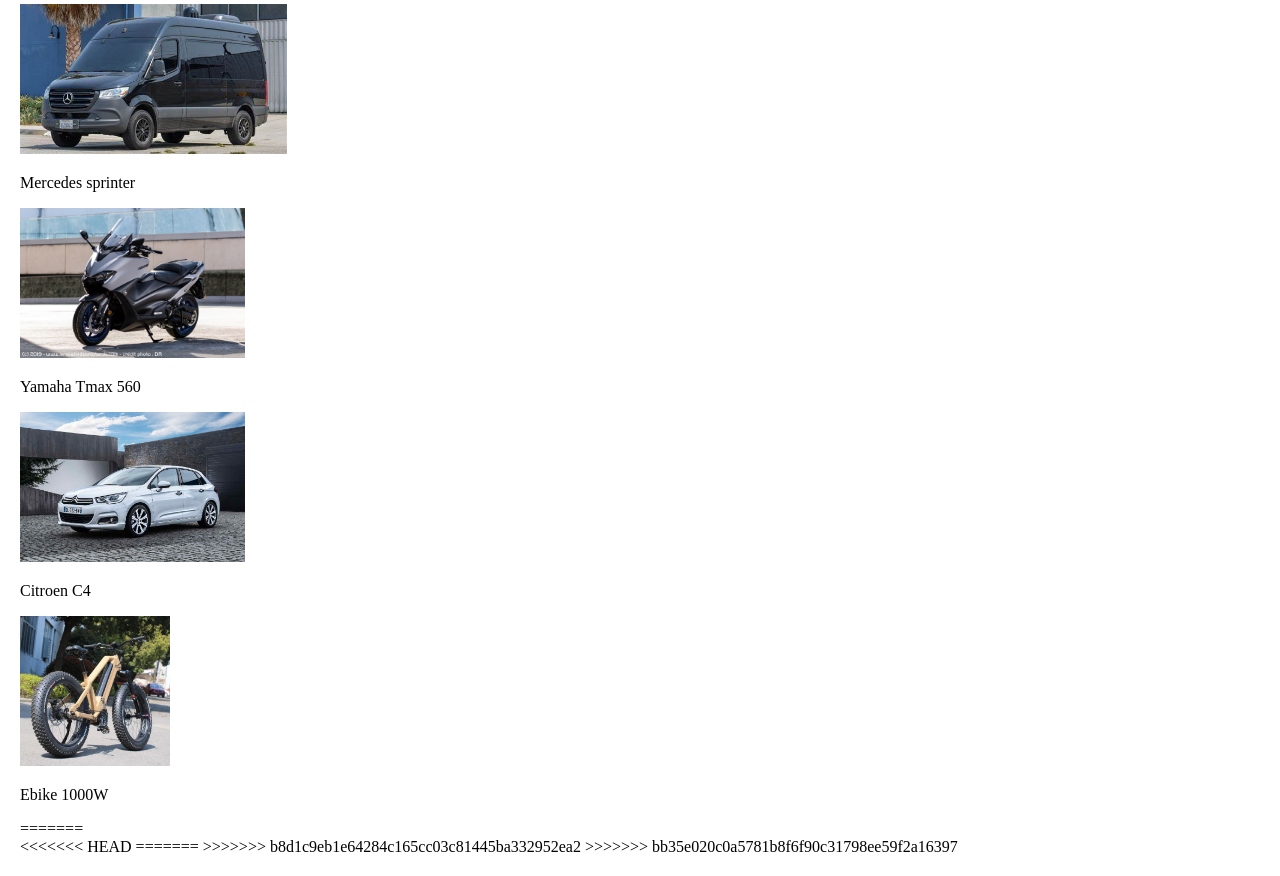
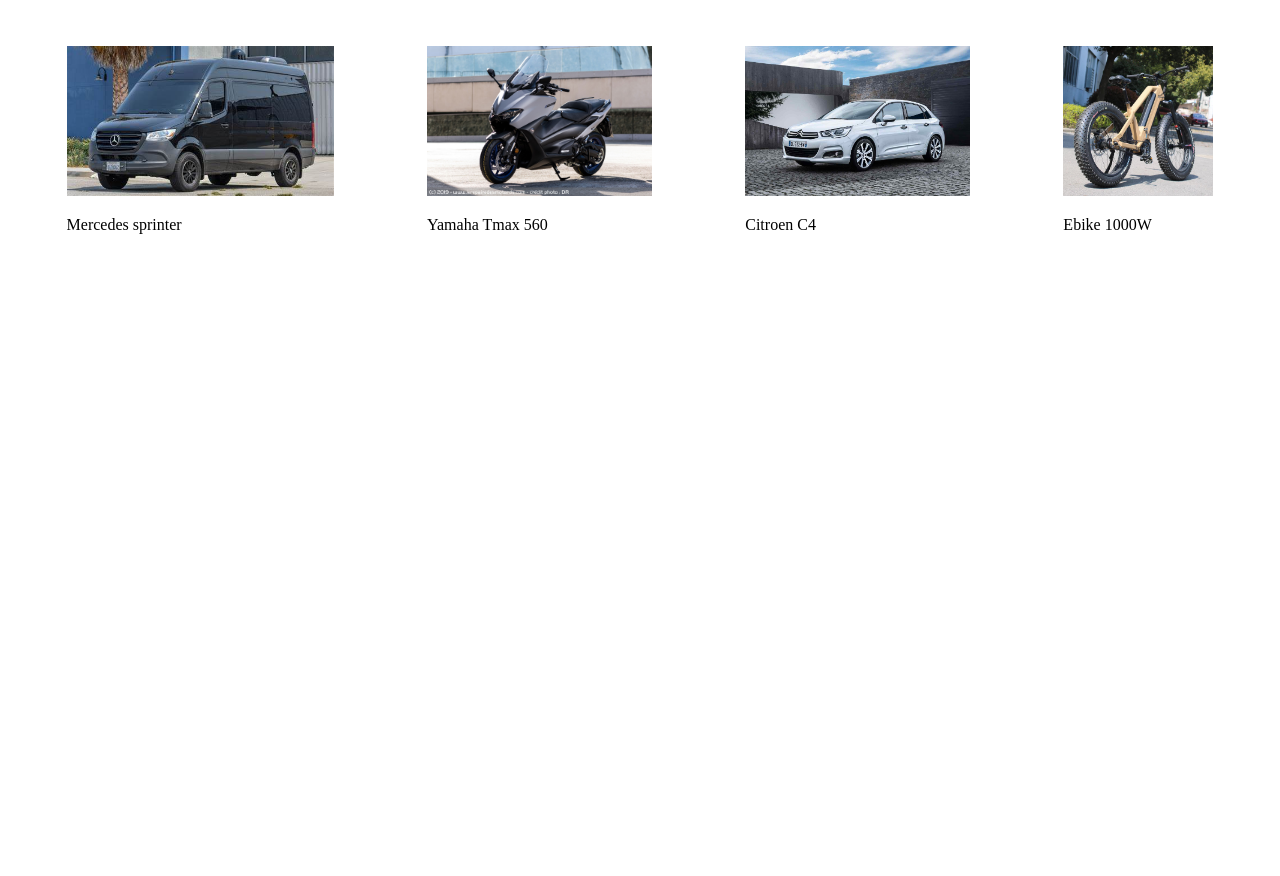
Before and after one commit to DWils/vehiloc, a plain HTML site: page front-end/index.html in a window 1280 px wide. Shown: the part 900-1776 px from the top of the page. After the commit the page ends 1170 px from the top, so only its background shows below. Drawn offline with Linux system fonts and the light colour scheme; a web font is replaced by a local one.

Commit message:
[DAVID] Correction mise en forme front

```diff
--- a/front-end/css/style.css
+++ b/front-end/css/style.css
@@ -1,22 +1,24 @@
-
 /* partie header */
 
-body{
+body {
     margin: auto;
     padding: 20px;
 
 }
-#divheader{
+
+#divheader {
     display: flex;
     justify-content: space-between;
 }
-#reservation{
+
+#reservation {
     display: flex;
     justify-content: center;
     align-content: stretch;
     margin: 0 -50px;
 }
-#insrpt{
+
+#insrpt {
 
     width: 119px;
     height: 29px;
@@ -27,13 +29,19 @@
     line-height: 29px;
 
 }
-#lien{
+
+#lien {
     display: flex;
     justify-items: center;
     align-items: center;
 }
 
-#conx{
+#lien a{
+    margin : 0 10px;
+    cursor: pointer;
+}
+
+#conx {
 
     width: 121px;
     height: 29px;
@@ -46,7 +54,7 @@
     line-height: 29px;
 }
 
-#styl1{
+#styl1 {
     font-family: 'Hurricane';
     font-style: normal;
     font-weight: 400;
@@ -56,11 +64,12 @@
 
 /* réservation */
 
-#element1{
+#element1 {
     width: 971px;
     height: 580px;
 }
-    #formul{
+
+#formul {
     /* Rectangle 2 */
     display: flex;
     justify-self: start;
@@ -73,7 +82,7 @@
     justify-content: center;
 }
 
-    #Rect3{
+#Rect3 {
     padding: 30px;
     margin: 20px;
     width: 355px;
@@ -84,12 +93,14 @@
     border-radius: 14px;
 
 }
-    #remp{
+
+#remp {
     display: flex;
     flex-direction: column;
     align-content: center;
 }
-    #tit1{
+
+#tit1 {
     margin-bottom: 40px;
     font-family: 'Inter';
     font-style: normal;
@@ -100,7 +111,8 @@
 
     color: #000000;
 }
-    #chville{
+
+#chville {
     font-family: 'Inter';
     font-style: normal;
     font-weight: 400;
@@ -109,15 +121,15 @@
     color: #000000;
 }
 
-    #input1{
+#input1 {
 
     height: 38px;
     margin-bottom: 40px;
-    border: #D9D9D9  solid;
+    border: #D9D9D9 solid;
     background: #D9D9D9
+}
 
-    }
-    #depart{
+#depart {
     width: 52px;
     height: 19px;
 
@@ -131,27 +143,31 @@
 
 }
 
-    #input2{
+#input2 {
 
     width: 122px;
     height: 38px;
 
-    border: #D9D9D9  solid;
+    border: #D9D9D9 solid;
     background: #D9D9D9;
 }
-    #input22{
+
+#input22 {
     width: 122px;
     height: 38px;
 
 
-    border: #D9D9D9  solid;
+    border: #D9D9D9 solid;
     background: #D9D9D9;
 }
-    #champs-depart, #champs-arrivee{
+
+#champs-depart,
+#champs-arrivee {
     display: flex;
     justify-content: space-between;
 }
-    #arivee{
+
+#arivee {
 
     margin-top: 20px;
     width: 54px;
@@ -167,25 +183,27 @@
     color: #000000;
 
 }
-    #input3{
+
+#input3 {
 
     width: 122px;
     height: 38px;
 
-    border: #D9D9D9  solid;
+    border: #D9D9D9 solid;
     background: #D9D9D9;
 }
-    #input33{
+
+#input33 {
 
     width: 122px;
     height: 38px;
 
 
-    border: #D9D9D9  solid;
+    border: #D9D9D9 solid;
     background: #D9D9D9;
 }
 
-    #tvehic{
+#tvehic {
 
     width: 137px;
     height: 19px;
@@ -200,21 +218,23 @@
 
 
 }
-    #icon{
+
+#icon {
     width: 50px;
     height: 50px;
 
 
 }
-    #conteneur_icon{
+
+#conteneur_icon {
     margin-top: 10px;
     margin-bottom: 10px;
     display: flex;
-        justify-content:space-around;
+    justify-content: space-around;
 }
 
-    #btn{
-    margin:auto;
+#btn {
+    margin: auto;
     width: 180px;
     height: 33px;
 
@@ -239,44 +259,43 @@
 
 }
 
-    btn:hover{
+btn:hover {
     box-shadow: 5px 5px 5px grey;
 }
 
-    #divheader{
+#divheader {
 
     padding: auto;
     display: flex;
-        justify-content:space-between;
+    justify-content: space-between;
 }
 
 
 /* partie nos véhicules */
-#icone{
+#icone {
     display: flex;
     justify-content: center;
     align-items: center;
 }
 
-#icone img{
-    margin:  0 50px;
+#icone img {
+    margin: 0 50px;
 }
 
 
-#titre_vehicule{
+#titre_vehicule {
     display: flex;
     flex-wrap: wrap;
-    justify-content:center
-
+    justify-content: center
 }
 
-<<<<<<< HEAD
-#Bilel{
+#liste-vehicule {
     display: flex;
     justify-content: space-around;
     margin-top: 60px;
-=======
-#icone img:hover{
+}
+
+
+#icone img:hover {
     box-shadow: 10px 5px 5px rgb(136, 135, 135);
->>>>>>> b8d1c9eb1e64284c165cc03c81445ba332952ea2
 }
--- a/front-end/index.html
+++ b/front-end/index.html
@@ -92,33 +92,23 @@
             <img src="image/moto.png" alt="moto">
             <img src="image/velo.png" alt="velo">
         </div>
-<<<<<<< HEAD
-        <div id="Bilel">
-           <div class="yo">
+
+        <div id="liste-vehicule">
+            <div class="vehicule-item">
                 <img src="image/OIP.jfif" alt="camion" height="150" weidth="150"><br>
                 <p>Mercedes sprinter</p>
             </div>
-            <div class="yo">
-            <img src="image/R.jfif" alt="moto" height="150" weidth="150"><br>
+            <div class="vehicule-item"">
+                <img src=" image/R.jfif" alt="moto" height="150" weidth="150"><br>
                 <p>Yamaha Tmax 560</p>
             </div>
-            <div class="yo">
+            <div class="vehicule-item">
                 <img src="image/Citroen_C4.jpg" alt="voiture" height="150" weidth="150"><br>
                 <p>Citroen C4</p>
             </div>
-            <div class="yo">
+            <div class="vehicule-item">
                 <img src="image/vélo.webp" alt="vélo" height="150" weidth="150"><br>
                 <p>Ebike 1000W</p>
-            </div>
-=======
-
-        <div>
-<<<<<<< HEAD
-
-=======
-
->>>>>>> b8d1c9eb1e64284c165cc03c81445ba332952ea2
->>>>>>> bb35e020c0a5781b8f6f90c31798ee59f2a16397
             </div>
         </div>
 
```
Lines whose indentation alone changed are shown as unchanged.
